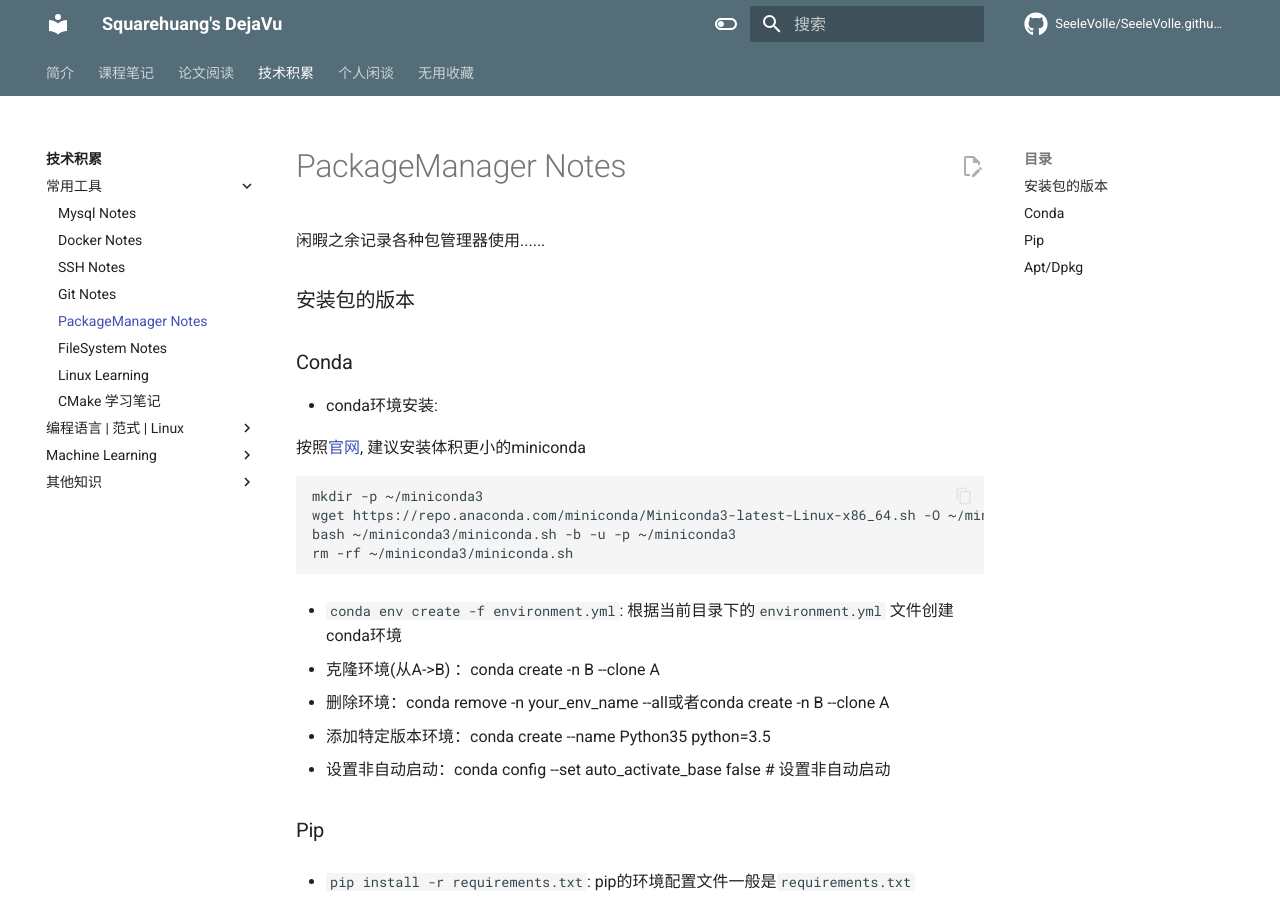
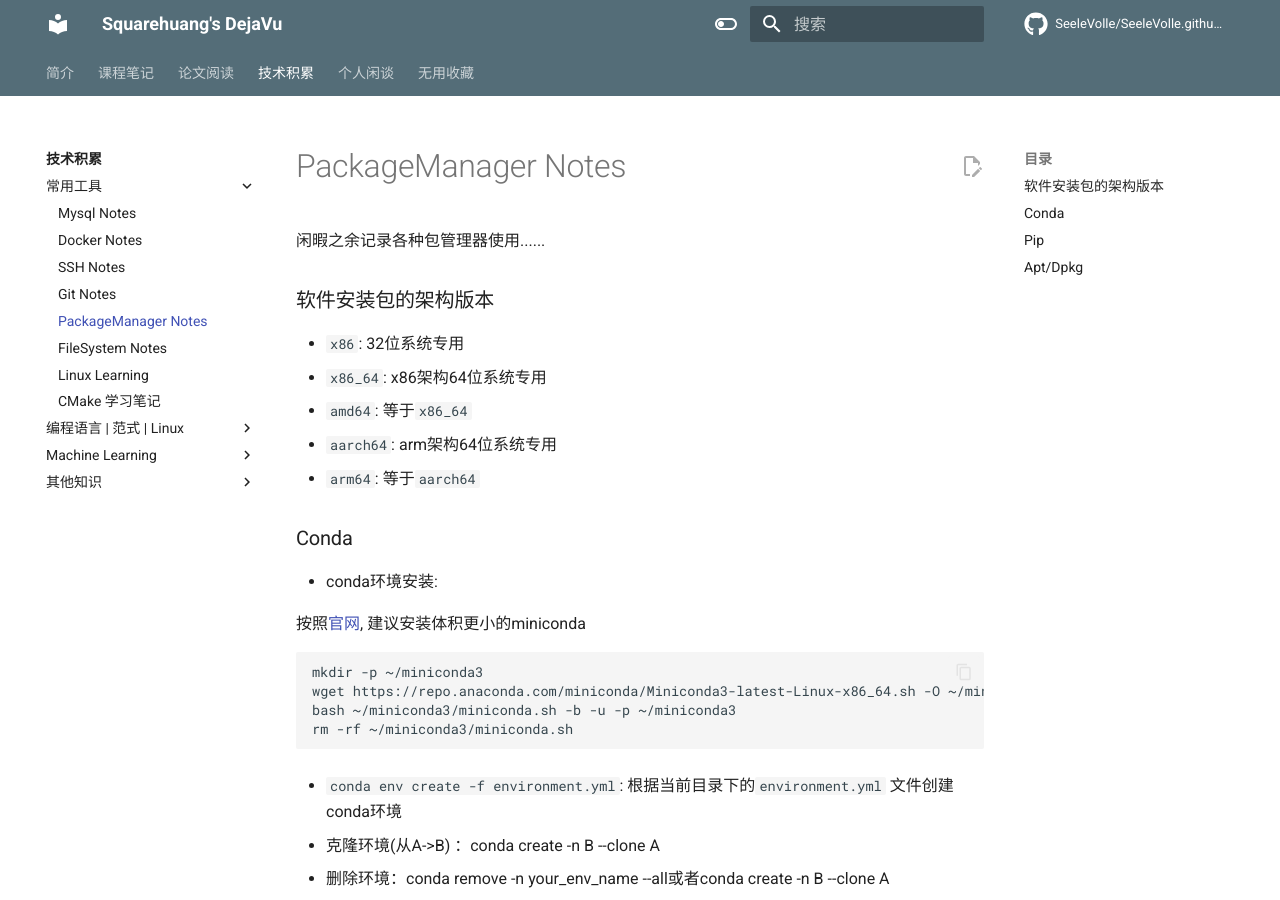
Before and after one commit to SeeleVolle/SeeleVolle.github.io, an MkDocs documentation site: the page built from docs/tech/tools/PackageManager.md, in a window 1280 px wide and 900 px high. Built offline with MkDocs 1.6.1 and Material for MkDocs 9.7.7, drawn with Linux system fonts in a browser that asks for light colours; comment, search, counter and statistics services are not loaded.

Commit message:
irregular updates

```diff
--- a/docs/tech/tools/PackageManager.md
+++ b/docs/tech/tools/PackageManager.md
@@ -2,7 +2,13 @@
 
 闲暇之余记录各种包管理器使用......
 
-### 安装包的版本
+### 软件安装包的架构版本
+
++ `x86`: 32位系统专用
++ `x86_64`: x86架构64位系统专用
++ `amd64`: 等于`x86_64`
++ `aarch64`: arm架构64位系统专用
++ `arm64`: 等于`aarch64`
 
 
 ### Conda
```
Also changed, not shown: docs/tech/tools/CMake.md (+4 -0 lines).
